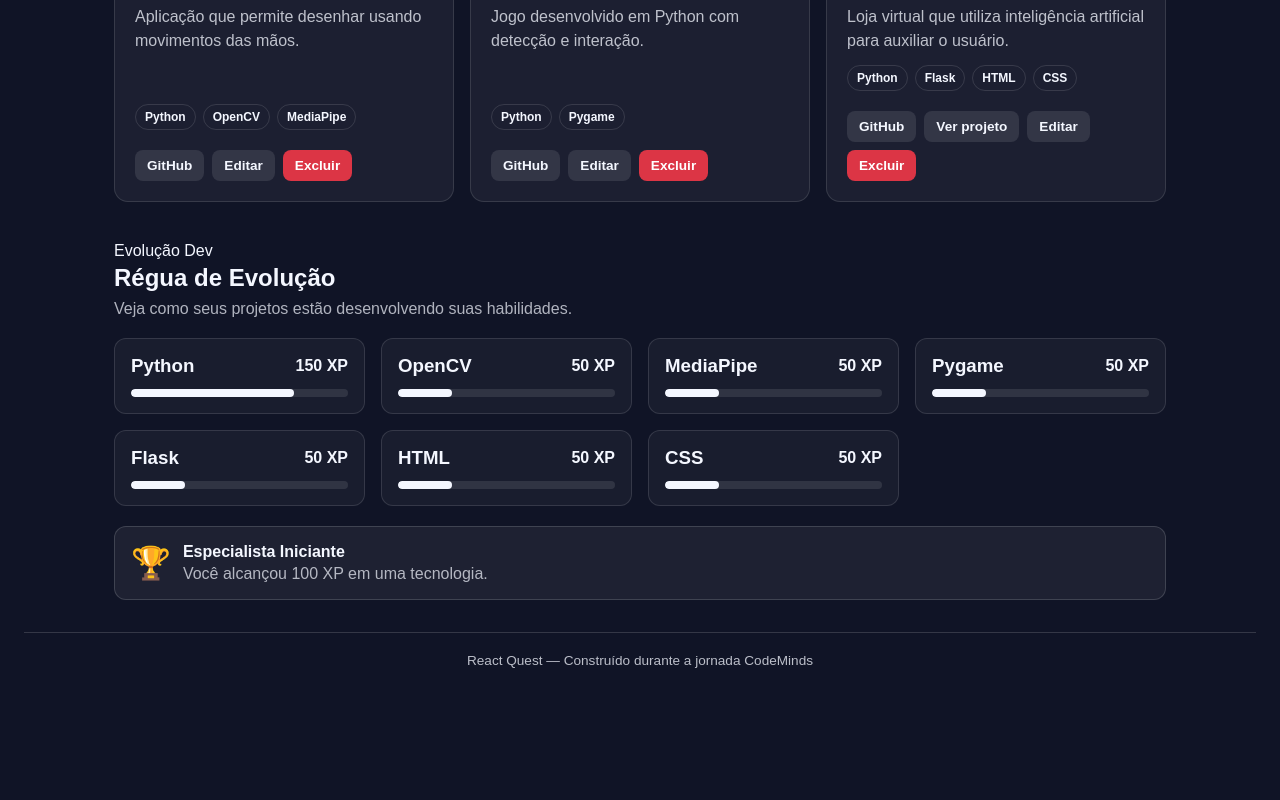
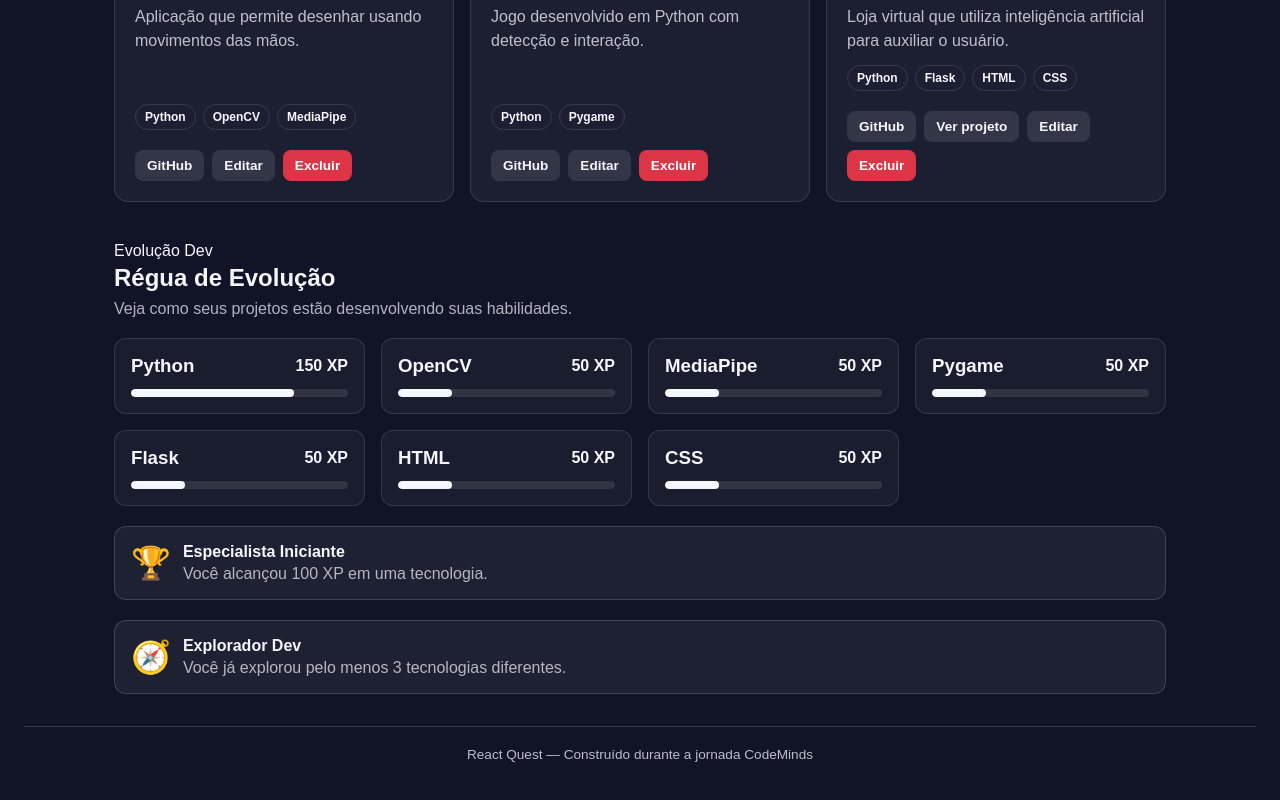
Before and after one commit to profAndreaFranca/React-Quest--Completo, a React (Vite) app: page / in a window 1280 px wide. Shown: the part 3230-4030 px from the top of the page. Before the commit the page ends 3942 px from the top, so only its background shows below. Built offline with nearby package versions, Linux system fonts and the light colour scheme.

Commit message:
feat: adiciona novas conquistas

```diff
--- a/src/App.jsx
+++ b/src/App.jsx
@@ -198,6 +198,7 @@ function App() {
   }));
 
   const hasSkillAchievement = skills.some((skill) => skill.xp >= 100);
+  const isExplorer = skills.length >= 3;
 
   const summaryData = [
     {
@@ -417,6 +418,16 @@ function App() {
               </div>
             </div>
           )}
+
+          {isExplorer && (
+            <div className="achievement">
+              <span>🧭</span>
+              <div>
+                <strong>Explorador Dev</strong>
+                <p>Você já explorou pelo menos 3 tecnologias diferentes.</p>
+              </div>
+            </div>
+          )}
         </section>
       </div>
       <Footer />
```
